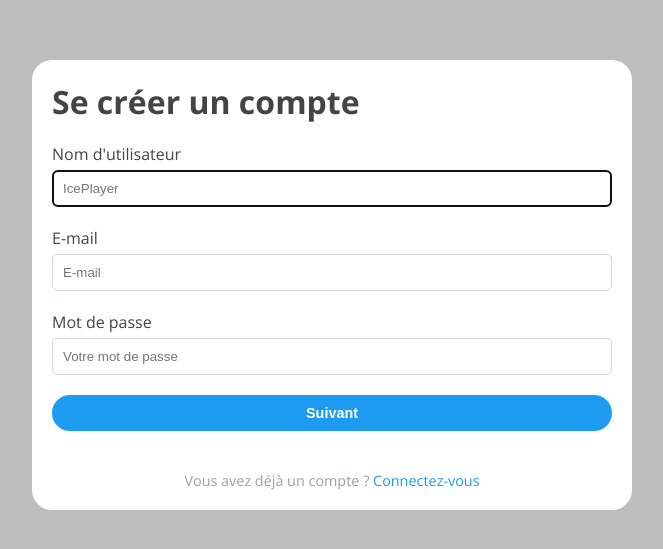
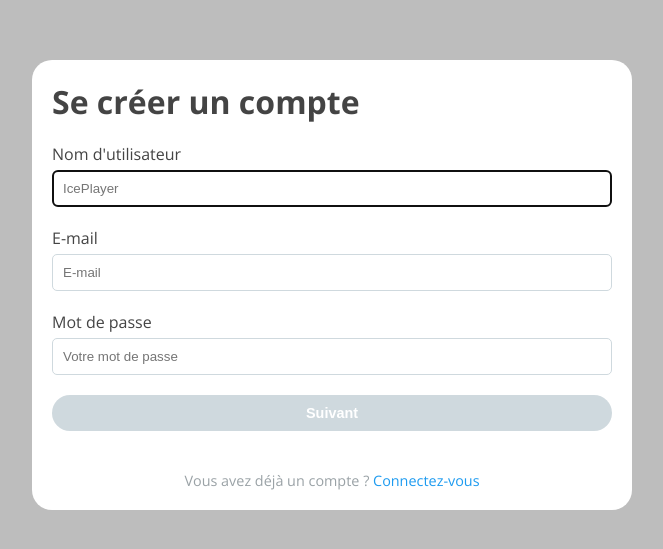
Before and after one commit to NtchPlayer/Festiv-app-frontend, a Vue app: page /auth/signup in a window 1280 px wide. Shown: the part 115-664 px from the top of the page, without its empty margins (308-971 px from the left). Built offline with nearby package versions, Linux system fonts and the light colour scheme.

Commit message:
add fields set tag

```diff
--- a/src/views/auth/SignupView.vue
+++ b/src/views/auth/SignupView.vue
@@ -1,7 +1,8 @@
 <template>
   <section class="modale">
     <h1 class="main-title">Se créer un compte</h1>
-    <form @submit.prevent="submitLogin">
+    <form @submit.prevent="submitSignup">
+      <fieldset :disabled="loading">
         <FieldUsername
           v-model="username"
           :focus="true"
@@ -18,7 +19,8 @@
           :errorChecker="true"
           @passwordIsValid="updatePasswordIsValid"
         />
-      <input class="button-primary" type="submit" value="Suivant">
+        <input :disabled="!isValidForm" class="button-primary" type="submit" value="Suivant">
+      </fieldset>
     </form>
     <p class="auth-link">
       Vous avez déjà un compte ?
@@ -48,7 +50,13 @@ export default {
       email: '',
       emailIsValid: false,
       password: '',
-      passwordIsValid: false
+      passwordIsValid: false,
+      loading: false
+    }
+  },
+  computed: {
+    isValidForm () {
+      return this.usernameIsValid && this.emailIsValid && this.passwordIsValid
     }
   },
   methods: {
@@ -61,8 +69,18 @@ export default {
     updateEmailIsValid (value) {
       this.emailIsValid = value
     },
-    submitLogin () {
-      console.log(this.username, this.email, this.password)
+    submitSignup () {
+      this.loading = true
+      this.$store
+        .dispatch('auth/signup', { username: this.username, email: this.email, password: this.password })
+        .then(() => {
+          this.$router.push({ name: 'login' })
+          this.loading = false
+        })
+        .catch((error) => {
+          this.loading = false
+          throw error
+        })
     }
   }
 }
```
Lines whose indentation alone changed are shown as unchanged.
